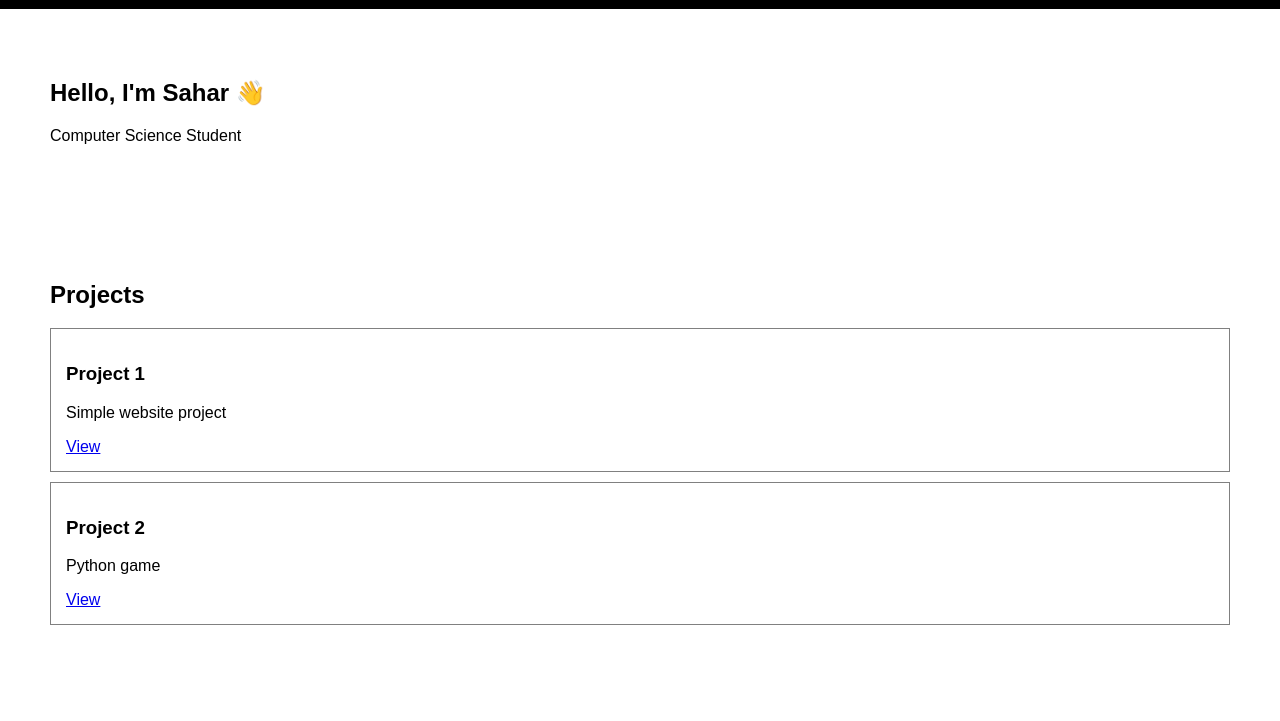
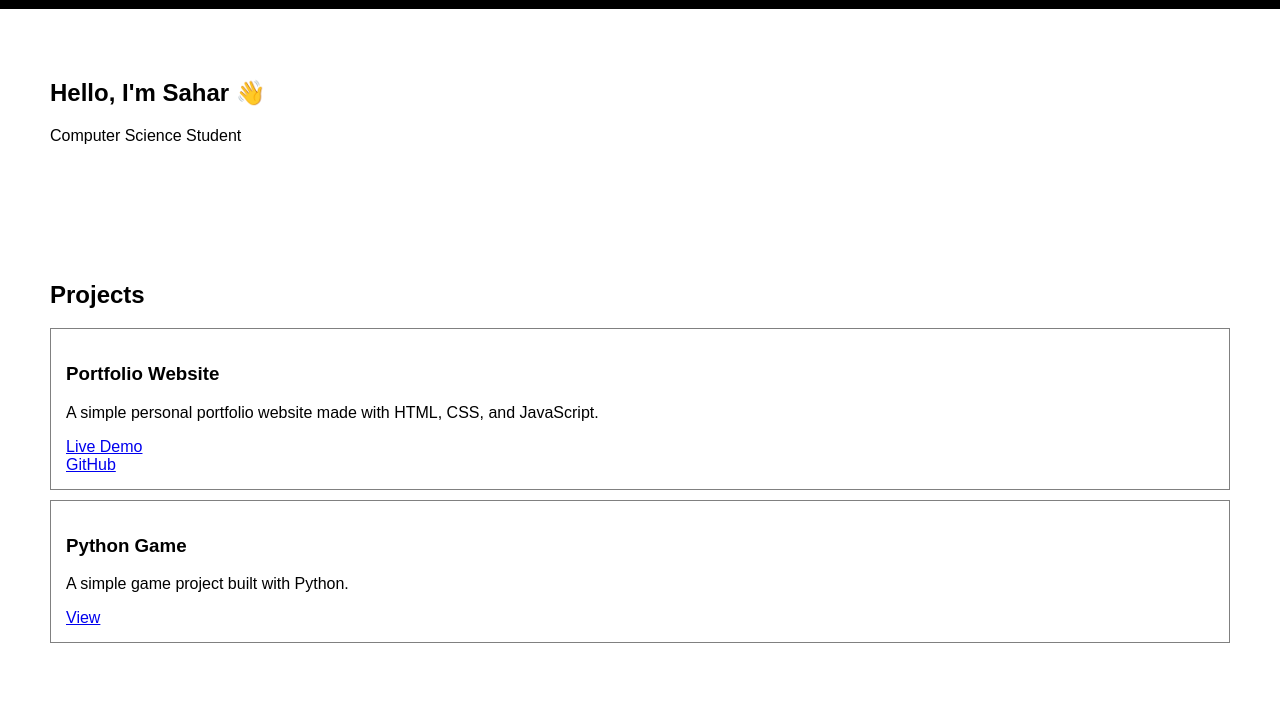
Before and after one commit to saharmrzzde/portfolio, a plain HTML site: page index.html in a window 1280 px wide. Shown: the part 79-800 px from the top of the page. Drawn offline with Linux system fonts and the light colour scheme.

Commit message:
Revise portfolio details and add project links
Updated project descriptions and added links to GitHub and live demo.

```diff
--- a/index.html
+++ b/index.html
@@ -25,22 +25,24 @@
     <h2>Projects</h2>
 
     <div class="card">
-        <h3>Project 1</h3>
-        <p>Simple website project</p>
-        <a href="#">View</a>
+        <h3>Portfolio Website</h3>
+        <p>A simple personal portfolio website made with HTML, CSS, and JavaScript.</p>
+        <a href="https://saharmrzzde.github.io/portfolio/" target="_blank">Live Demo</a>
+        <br>
+        <a href="https://github.com/saharmrzzde/portfolio" target="_blank">GitHub</a>
     </div>
 
     <div class="card">
-        <h3>Project 2</h3>
-        <p>Python game</p>
-        <a href="#">View</a>
+        <h3>Python Game</h3>
+        <p>A simple game project built with Python.</p>
+        <a href="https://github.com/saharmrzzde/portfolio" target="_blank">View</a>
     </div>
 
 </section>
 
 <section id="contact">
     <h2>Contact</h2>
-    <p>Email: your@email.com</p>
+    <p>Email: sahar@example.com</p>
 </section>
 
 <script src="script.js"></script>
```
